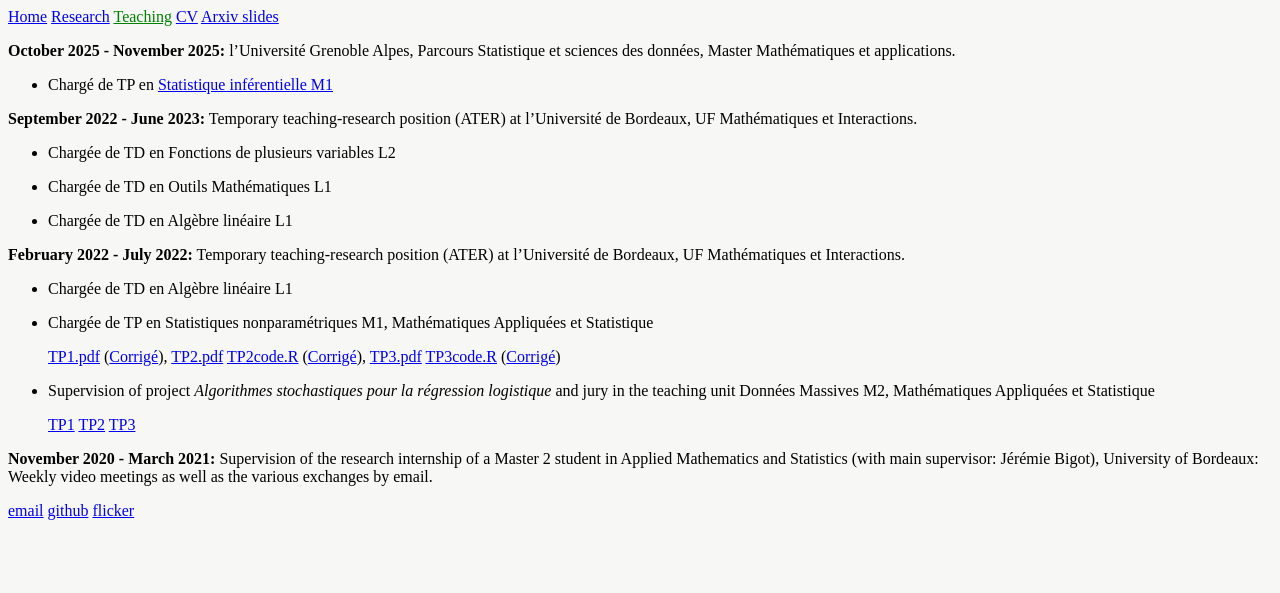
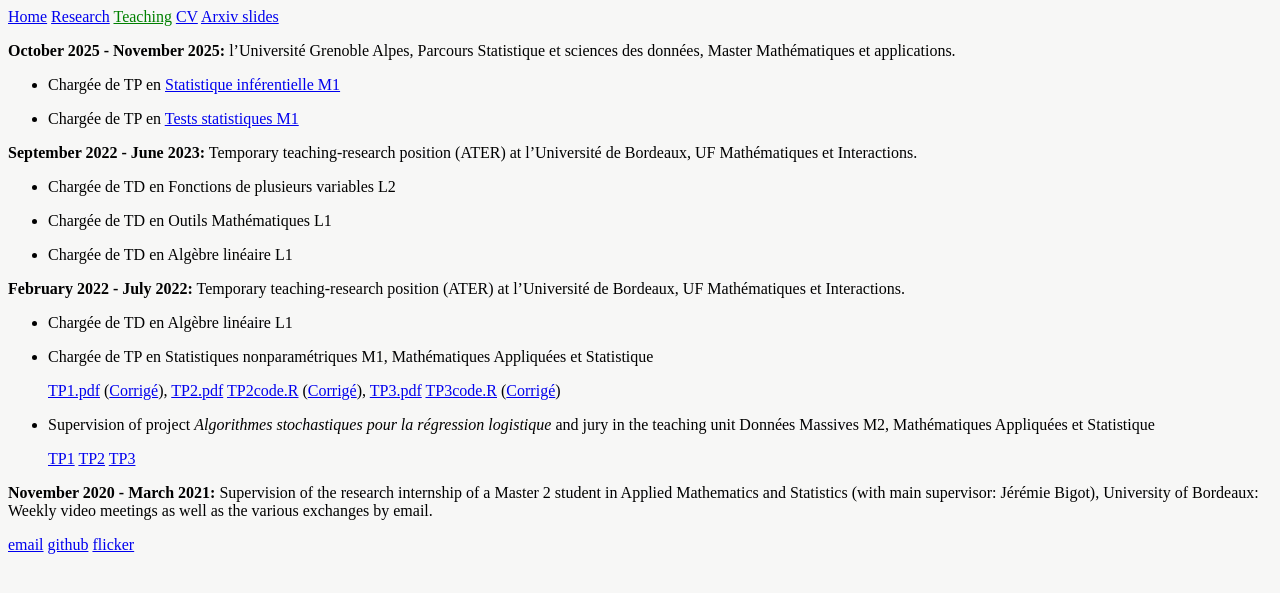
Before and after one commit to yiyej/yiyej.github.io, a Jekyll site: the page built from teaching.md, in a window 1280 px wide. Shown: the top 593 px of the page. Built offline with Jekyll 4.4.1, drawn with Linux system fonts in a browser that asks for light colours.

Commit message:
Update teaching.md

```diff
--- a/teaching.md
+++ b/teaching.md
@@ -5,7 +5,9 @@ title: Teaching
 
 **October 2025 - November 2025:** l’Université Grenoble Alpes, Parcours Statistique et sciences des données, Master Mathématiques et applications.
 
-- Chargé de TP en <a href="https://formations.univ-grenoble-alpes.fr/fr/catalogue-2021/master-XB/master-mathematiques-et-applications-IAQKA8QE/parcours-statistique-et-sciences-des-donnees-ssd-IB9H3QIQ/ue-statistique-inferentielle-IGNQW5M0.html">Statistique inférentielle M1</a>
+- Chargée de TP en <a href="https://formations.univ-grenoble-alpes.fr/fr/catalogue-2021/master-XB/master-mathematiques-et-applications-IAQKA8QE/parcours-statistique-et-sciences-des-donnees-ssd-IB9H3QIQ/ue-statistique-inferentielle-IGNQW5M0.html">Statistique inférentielle M1</a>
+
+- Chargée de TP en <a href="https://formations.univ-grenoble-alpes.fr/fr/catalogue-2021/master-XB/master-mathematiques-et-applications-IAQKA8QE/parcours-statistique-et-sciences-des-donnees-ssd-IB9H3QIQ/ue-complements-tests-statistiques-ILMBZRSB.html">Tests statistiques M1</a>
 
 
 **September 2022 - June 2023:** Temporary teaching-research position (ATER) at l’Université de Bordeaux, UF Mathématiques et Interactions.
```
